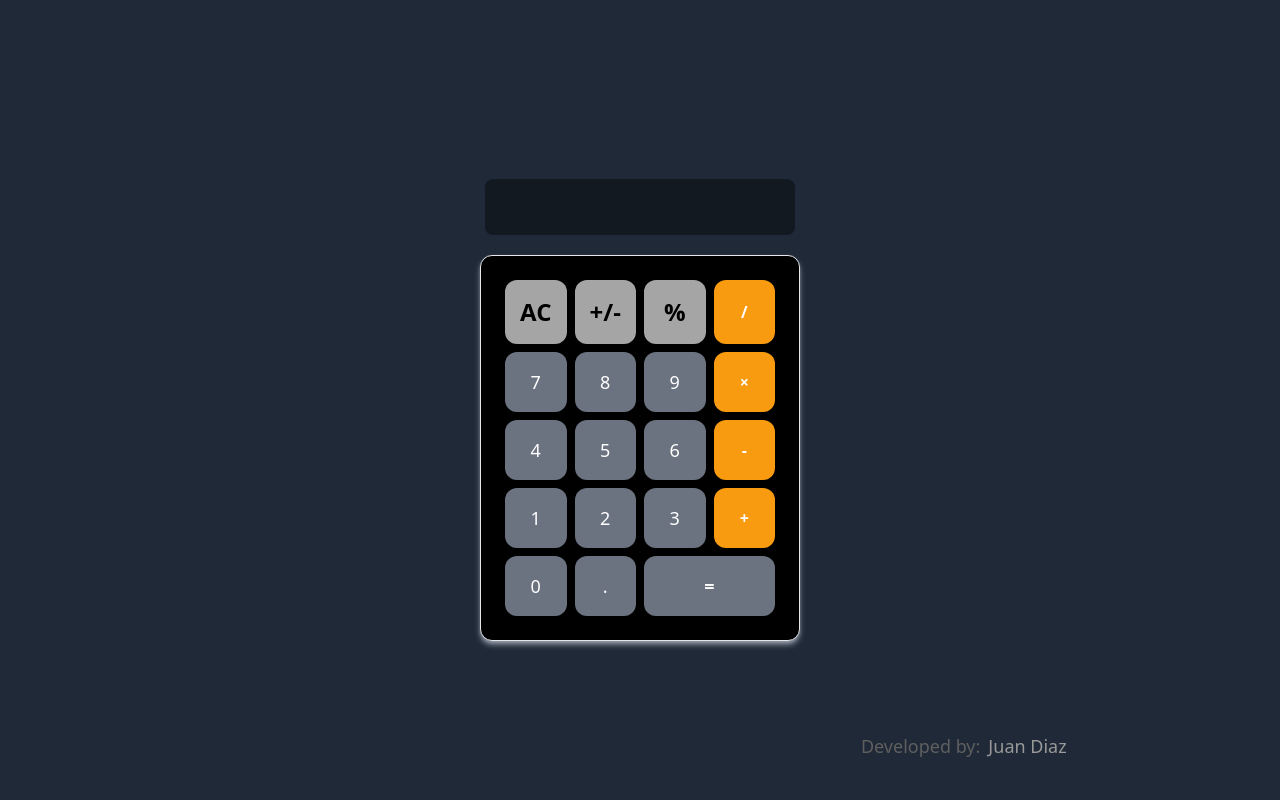
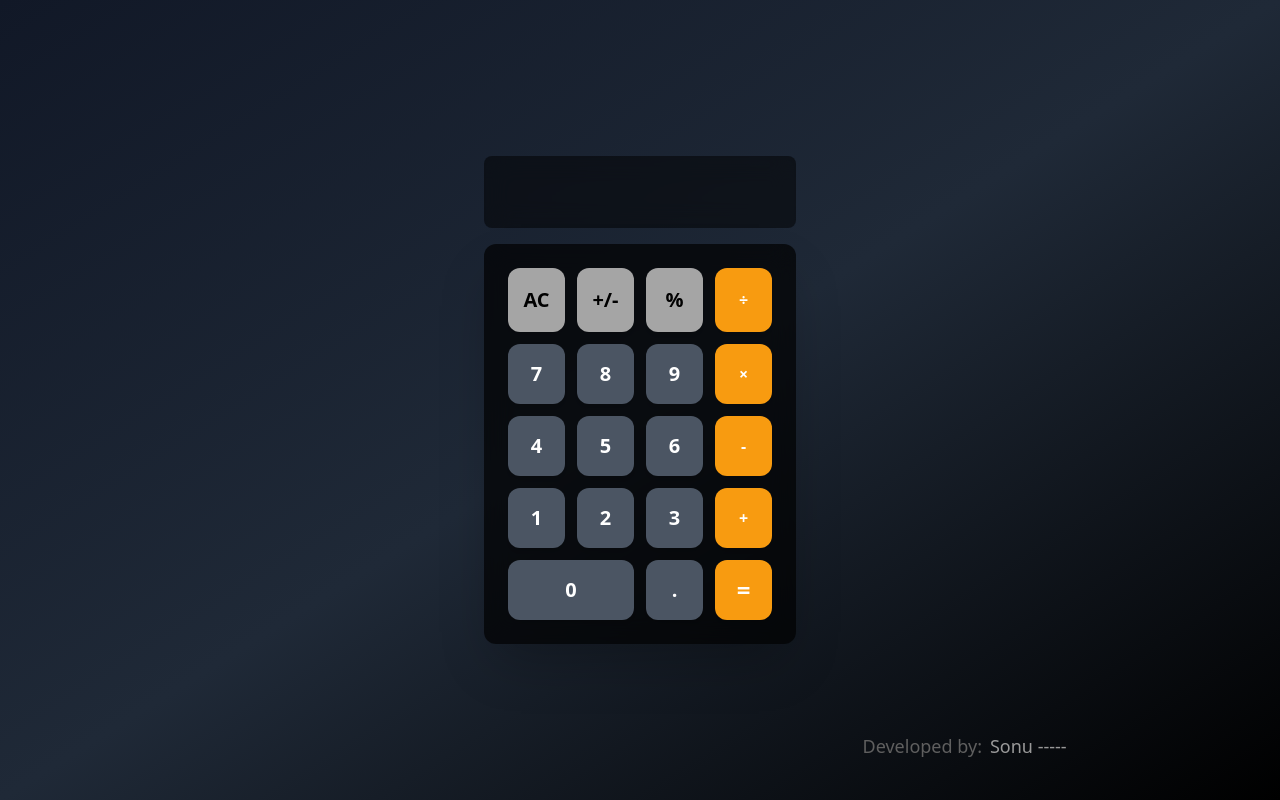
Before and after one commit to JuanPabloDiaz/calculator, a React (Vite) app: page / in a window 1280 px wide. Built offline with nearby package versions, Linux system fonts and the light colour scheme.

Commit message:
change the Ui

```diff
--- a/src/App.jsx
+++ b/src/App.jsx
@@ -30,51 +30,41 @@ function App() {
     });
   };
 
-  const buttonStyle = "bg-gray-500 text-white text-lg p-4 rounded-xl";
+  // Common button styles
+  const buttonStyle =
+    "bg-gray-600 text-white text-xl font-semibold p-4 rounded-xl shadow-md hover:bg-gray-500 active:scale-95 transition-all";
   const buttonTopStyle =
-    "bg-[#A5A5A5] text-black font-bold text-2xl rounded-xl h-16";
-  const buttonLeftStyle = "bg-[#F89B10] font-extrabold rounded-xl text-white";
+    "bg-[#A5A5A5] text-black font-bold text-xl rounded-xl h-16 shadow-md hover:bg-[#999] active:scale-95 transition-all";
+  const buttonLeftStyle =
+    "bg-[#F89B10] font-extrabold text-white rounded-xl shadow-md hover:bg-[#d98207] active:scale-95 transition-all";
+
   return (
-    <>
-      <div className="flex h-screen w-full flex-col items-center justify-center bg-gray-800">
-        <form className="flex w-full justify-center p-5">
+    <div className="flex h-screen w-full flex-col items-center justify-center bg-gradient-to-br from-gray-900 via-gray-800 to-black p-4">
+      {/* Display */}
+      <form className="mb-4 flex w-full justify-center">
         <input
           type="text"
           value={result}
           readOnly
-            className="w-1/2 rounded-lg bg-black/40 p-2 text-right text-4xl font-bold text-white md:w-5/12 lg:w-3/12"
+          className="w-full rounded-lg bg-black/50 p-4 text-right text-4xl font-bold text-white shadow-inner backdrop-blur-md sm:w-8/12 md:w-5/12 lg:w-3/12"
         />
       </form>
 
-        <div className="grid grid-cols-4 gap-2 rounded-xl border bg-black p-6 shadow-md shadow-gray-400 lg:w-3/12">
-          <button
-            name="clear"
-            onClick={clear}
-            className={(buttonStyle, buttonTopStyle)}
-          >
+      {/* Calculator Buttons */}
+      <div className="grid w-full grid-cols-4 gap-3 rounded-xl bg-black/70 p-6 shadow-2xl backdrop-blur-md sm:w-8/12 md:w-5/12 lg:w-3/12">
+        <button onClick={clear} className={buttonTopStyle}>
           AC
         </button>
-          <button
-            name="toggleSign"
-            onClick={toggleSign}
-            className={(buttonStyle, buttonTopStyle)}
-          >
+        <button onClick={toggleSign} className={buttonTopStyle}>
           +/-
         </button>
-          <button
-            name="%"
-            onClick={handleClick}
-            className={(buttonStyle, buttonTopStyle)}
-          >
+        <button name="%" onClick={handleClick} className={buttonTopStyle}>
           %
         </button>
-          <button
-            name="/"
-            onClick={handleClick}
-            className={(buttonStyle, buttonLeftStyle)}
-          >
-            /
+        <button name="/" onClick={handleClick} className={buttonLeftStyle}>
+          ÷
         </button>
+
         <button name="7" onClick={handleClick} className={buttonStyle}>
           7
         </button>
@@ -84,13 +74,10 @@ function App() {
         <button name="9" onClick={handleClick} className={buttonStyle}>
           9
         </button>
-          <button
-            name="*"
-            onClick={handleClick}
-            className={(buttonStyle, buttonLeftStyle)}
-          >
+        <button name="*" onClick={handleClick} className={buttonLeftStyle}>
           ×
         </button>
+
         <button name="4" onClick={handleClick} className={buttonStyle}>
           4
         </button>
@@ -100,13 +87,10 @@ function App() {
         <button name="6" onClick={handleClick} className={buttonStyle}>
           6
         </button>
-          <button
-            name="-"
-            onClick={handleClick}
-            className={(buttonStyle, buttonLeftStyle)}
-          >
+        <button name="-" onClick={handleClick} className={buttonLeftStyle}>
           -
         </button>
+
         <button name="1" onClick={handleClick} className={buttonStyle}>
           1
         </button>
@@ -116,30 +100,28 @@ function App() {
         <button name="3" onClick={handleClick} className={buttonStyle}>
           3
         </button>
-          <button
-            name="+"
-            onClick={handleClick}
-            className={(buttonStyle, buttonLeftStyle)}
-          >
+        <button name="+" onClick={handleClick} className={buttonLeftStyle}>
           +
         </button>
-          <button name="0" onClick={handleClick} className={buttonStyle}>
+
+        <button
+          name="0"
+          onClick={handleClick}
+          className={`${buttonStyle} col-span-2`}
+        >
           0
         </button>
         <button name="." onClick={handleClick} className={buttonStyle}>
           .
         </button>
-
         <button
-            id="result"
           onClick={calculate}
-            className={`${buttonStyle} col-span-2 bg-[#F89B10] font-extrabold`}
+          className="col-span-1 rounded-xl bg-[#F89B10] text-2xl font-extrabold text-white shadow-md transition-all hover:bg-[#d98207] active:scale-95"
         >
           =
         </button>
       </div>
     </div>
-    </>
   );
 }
 
--- a/src/Components/Footer.jsx
+++ b/src/Components/Footer.jsx
@@ -1,12 +1,12 @@
 const Footer = () => {
   return (
     <>
-      <div className="flex justify-end fixed bottom-10 w-5/6 gap-2">
-        <p className="text-sm sm:text-md md:text-lg font-normal text-[#5f5f5f]">
+      <div className="fixed bottom-10 flex w-5/6 justify-end gap-2">
+        <p className="sm:text-md text-sm font-normal text-[#5f5f5f] md:text-lg">
           Developed by:
         </p>
-        <span className="text-sm sm:text-md md:text-lg font-normal text-[#999999] hover:text-[#F8F9FA] transition duration-300">
-          <a href="https://jpdiaz.dev/">Juan Diaz</a>
+        <span className="sm:text-md text-sm font-normal text-[#999999] transition duration-300 hover:text-[#F8F9FA] md:text-lg">
+          <a href="https://jpdiaz.dev/">Sonu -----</a>
         </span>
       </div>
     </>
```
Also changed, not shown: 1 other file (tests, documents, lock files or other folders). Lines whose indentation alone changed are shown as unchanged.
